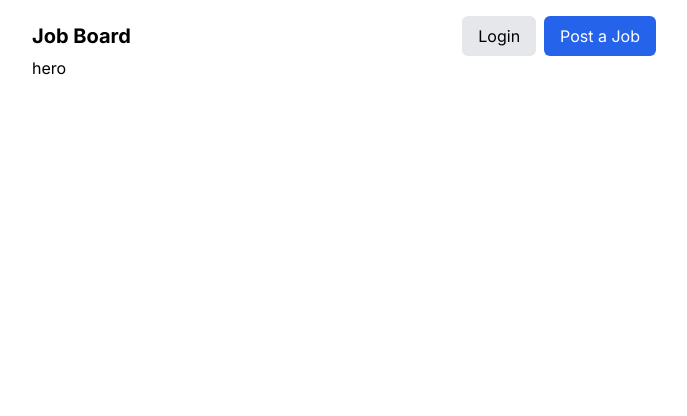
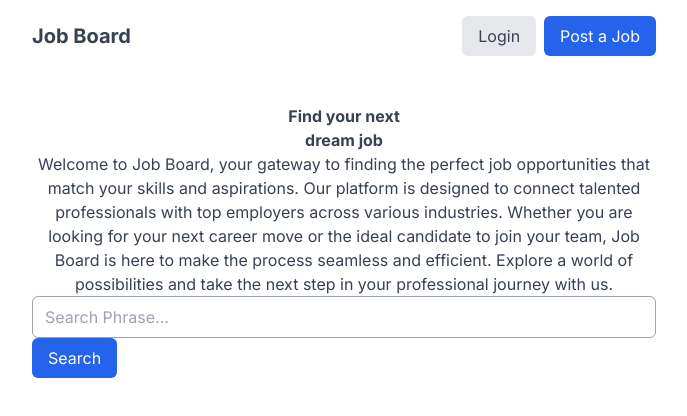
Before and after one commit to spriveen/Job-Board-App-with-Next.js, a Next.js app in the folder job-board-app-with-nextjs/: page / in a window 1280 px wide. Shown: the top 416 px of the page, without its empty margins (296-983 px from the left). Built offline with nearby package versions, Linux system fonts and the light colour scheme.

Commit message:
Update Serach bar

```diff
--- a/job-board-app-with-nextjs/src/app/components/Hero.tsx
+++ b/job-board-app-with-nextjs/src/app/components/Hero.tsx
@@ -1,7 +1,19 @@
     export default function Hero(){
     return (
-        <section>
-        hero
+        <section className="py-12">
+        <h1 className="text- font-bold text-center">
+         Find your next<br/> dream job
+        </h1>
+        <p className="text-center text-gray-700">
+        Welcome to Job Board, your gateway to finding the perfect job opportunities that match your skills and aspirations. Our platform is designed to connect talented professionals with top employers across various industries. Whether you are looking for your next career move or the ideal candidate to join your team, Job Board is here to make the process seamless and efficient. Explore a world of possibilities and take the next step in your professional journey with us.
+        </p>
+        <form>
+            <input
+            type="search"
+             className="border border-gray-400 w-full py-2 px-3 rounded-md"
+             placeholder="Search Phrase..."/>
+             <button className="bg-blue-600 text-white py-2 px-4 rounded-md">Search</button>
+        </form>
         </section>
     );
     }
--- a/job-board-app-with-nextjs/src/app/globals.css
+++ b/job-board-app-with-nextjs/src/app/globals.css
@@ -1,3 +1,7 @@
 @tailwind base;
 @tailwind components;
 @tailwind utilities;
+
+body {
+    @apply text-gray-700;
+}
--- a/job-board-app-with-nextjs/tailwind.config.ts
+++ b/job-board-app-with-nextjs/tailwind.config.ts
@@ -1,4 +1,5 @@
 import type { Config } from "tailwindcss";
+
 
 const config: Config = {
   content: [
@@ -8,9 +9,10 @@ const config: Config = {
   ],
   theme: {
     container: {
-      padding: {
-        DEFAULT: '100px',
-        md: '200px'
+      screens: {
+        'lg': '768px',
+        'xl': '768px',
+        '2xl': '768px',
 
       },
     },
```
